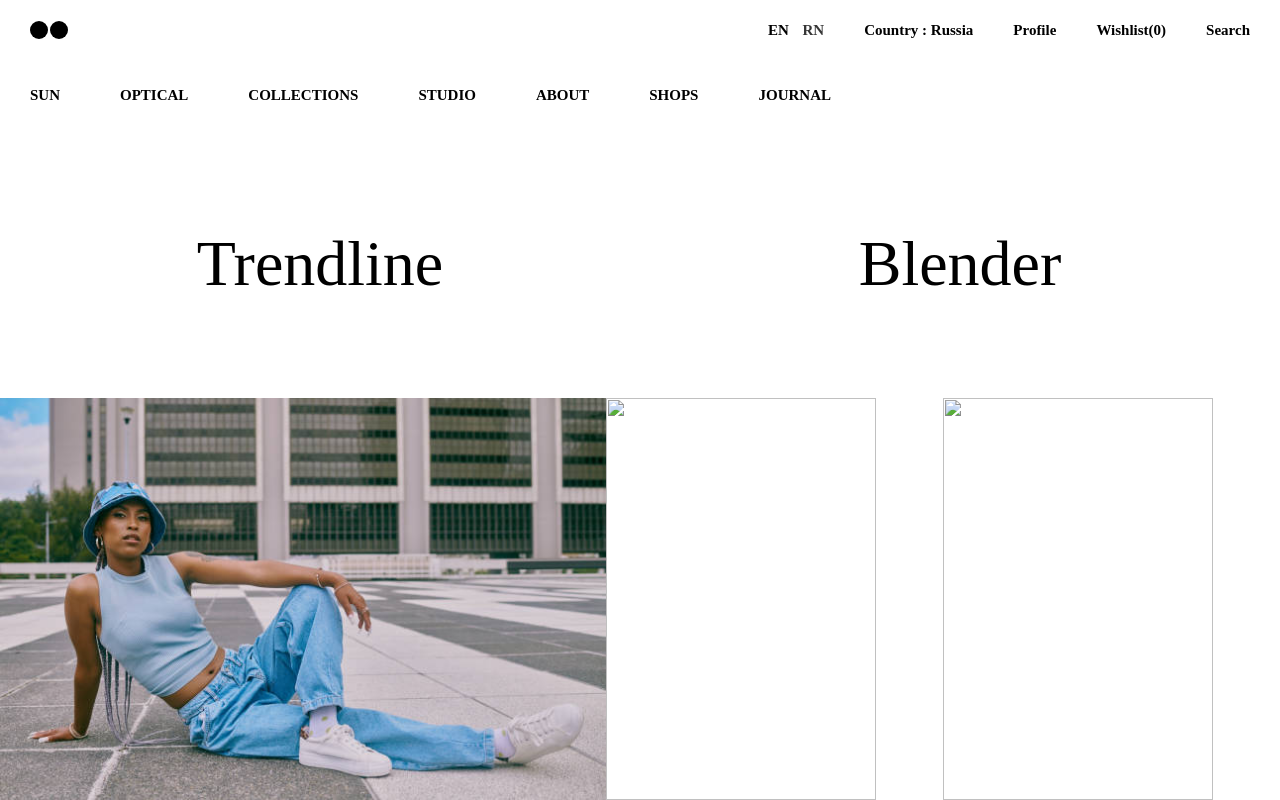
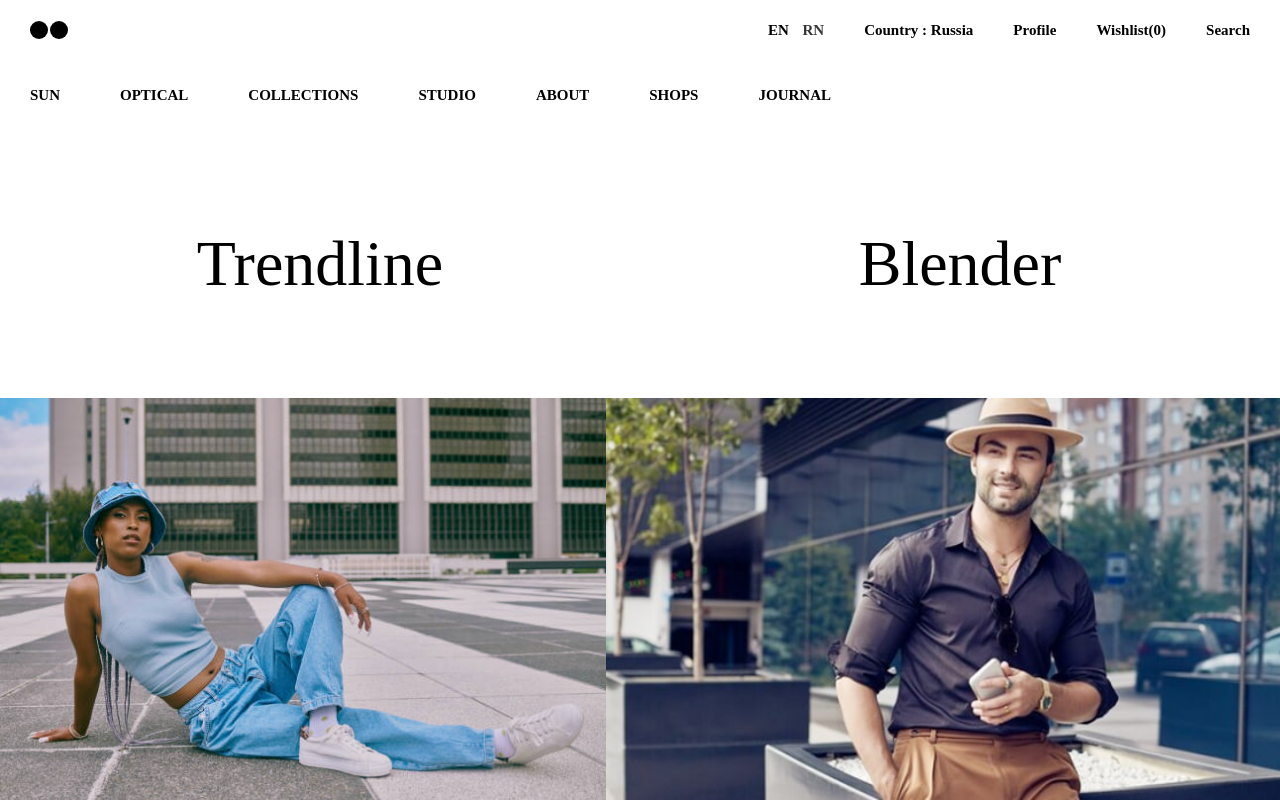
Before and after one commit to Deepakchamola/Trendline, a plain HTML site: page index.html in a window 1280 px wide. Drawn offline with nearby package versions, Linux system fonts and the light colour scheme; the site is published under a folder, as on GitHub Pages, so addresses that start at the root find nothing.

Commit message:
Update index.html

```diff
--- a/index.html
+++ b/index.html
@@ -48,8 +48,8 @@
       </div>
       <div id="image-content">
         <img src="https://github.com/Deepakchamola/Trendline/blob/8fb57032beb033fc1e96d770119a9e53fe7a216c/assets/img/img1.jpg" alt="">
-        <img src="/assets/img/img2.jpg" alt="">
-        <img src="/assets/img/img3.png" alt="">
+        <img src="./assets/img/img2.jpg" alt="">
+        <img src="assets/img/img3.png" alt="">
       </div>
     </div>
 
```
